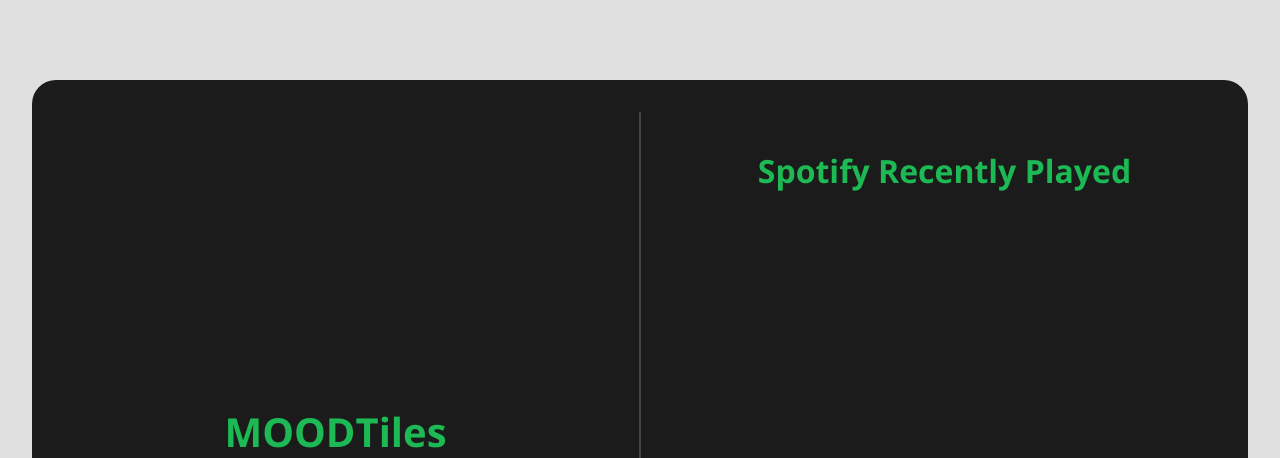
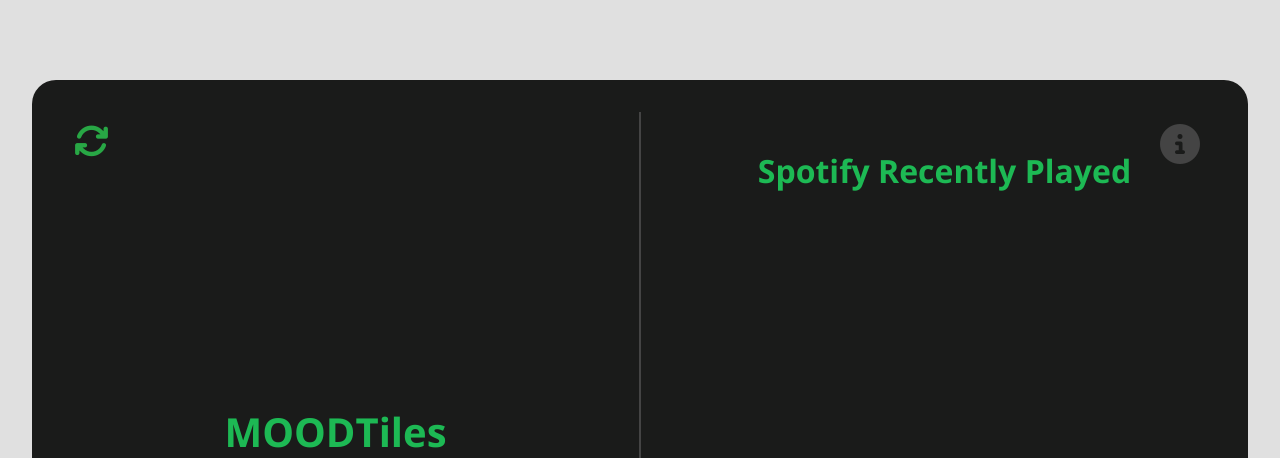
Before and after one commit to LanceColorina/MOOD-TILES, a Flask app: template templates/home.html in a window 1280 px wide. Shown: the top 458 px of the page. Run offline with Flask 3, Linux system fonts and the light colour scheme; the template is opened without the code that fills it, so the values that code supplies are empty.

Commit message:
added about button and refresh button

```diff
--- a/api/app.py
+++ b/api/app.py
@@ -85,6 +85,7 @@
         user = create_or_update_user(user_info, token_info)
         session['user_id'] = user.id
         session['logged_in'] = True
+        session['show_about_modal'] = True
 
         return redirect('/recent')
     except Exception as e:
@@ -96,9 +97,11 @@
 @login_required
 def recent(sp, user):
     try:
+
         # Get currently playing track
         current_playing = sp.current_playback()
         current_song = None
+        show_modal = session.pop('show_about_modal', False)
         try:
             current_playing = sp.current_playback()
             if current_playing and current_playing.get('is_playing'):
@@ -148,7 +151,8 @@
             songs=paginated_songs,
             page=page,
             total_pages=total_pages,
-            current_song=current_song
+            current_song=current_song,
+            show_modal=show_modal
         )
 
     except Exception as e:
--- a/static/style.css
+++ b/static/style.css
@@ -297,6 +297,7 @@
 
 }
 .music-section.now-playing {
+  position: relative; /* Needed to anchor the refresh button inside */
   display: flex;
   flex-direction: column;
   justify-content: center;
@@ -312,6 +313,43 @@
 .check{
   cursor: pointer;
 }
+
+.about-button {
+  position: absolute;
+  top: 10px;
+  right: 10px;
+  background: none;
+  border: none;
+  font-size: 40px; /* Increased size */
+  color: #444;
+  cursor: pointer;
+  transition: color 0.3s ease;
+  z-index: 20;
+}
+
+.about-button:hover {
+  color: #000;
+}
+
+.refresh-button {
+  position: absolute;
+  top: -40px;
+  left: 10px;
+  background: none;            /* No background */
+  border: none;                /* No border */
+  padding: 0;                  /* Remove padding */
+  font-size: 35px;             /* Make icon larger */
+  color: #28a745;              /* Green icon color */
+  cursor: pointer;
+  z-index: 10;
+  transition: transform 0.2s ease;
+}
+
+.refresh-button:hover {
+  transform: scale(1.2);
+  color: #218838;              /* Slightly darker green on hover */
+}
+
 
 .now-playing-content {
   display: flex;
@@ -348,6 +386,11 @@
   flex-direction: column;
   gap: 1.2rem;
   margin-top: 2rem;
+}
+
+
+.music-section.recently-played {
+  position: relative;
 }
 
 .song-link a {
--- a/templates/home.html
+++ b/templates/home.html
@@ -4,12 +4,14 @@
   <meta charset="UTF-8">
   <title>Spotify Listening History</title>
   <link rel="stylesheet" href="{{ url_for('static', filename='style.css') }}">
+  <link rel="stylesheet" href="https://cdnjs.cloudflare.com/ajax/libs/font-awesome/6.5.0/css/all.min.css">
+
 </head>
 <body>
-        {% if session.user_id and page >= 1%}
-        <div class="modal-overlay" id="aboutModal">
+        {% if show_modal and session.user_id and page >= 1 %}
+        <div class="modal-overlay" id="aboutModal" style="display: flex;">
         <div class="about-app">
-            <span class="close-modal" onclick="document.getElementById('aboutModal').style.display='none'">&times;</span>
+            <span class="close-modal" onclick="closeAboutModal()">&times;</span>
             <h2>About Mood Tiles</h2>
             <p>
                 <strong>MOOD Tiles</strong> is a personalized music reflection tool that helps you visualize your Spotify listening history.
@@ -25,6 +27,9 @@
   <div class="music-container">
     <!-- NOW PLAYING -->
     <div class="music-section now-playing">
+        <button class="refresh-button" onclick="refreshCurrentSong()" title="Refresh">
+        <i class="fas fa-arrows-rotate"></i>
+        </button>
         <div class="now-playing-content">
         <h1 class="app-title">
             <span class="mood-m">M</span>
@@ -33,7 +38,9 @@
             <span class="mood-d">D</span>
             <span class="mood-tiles"> Tiles</span>
         </h1>
-      <h2>🎧 Now Playing</h2>
+        <div style="display: flex; justify-content: space-between; align-items: center;">
+        <h2>🎧 Now Playing</h2>
+        </div>
       {% if current_song %}
       <div class="current-track {{ current_song.mood }}">
         <div class="album-art ">
@@ -66,6 +73,9 @@
 
     <!-- RECENTLY PLAYED -->
     <div class="music-section recently-played">
+     <button class="about-button" onclick="openAboutModal()" title="About this app">
+            <i class="fas fa-circle-info"></i>
+        </button>
     <h1>Spotify Recently Played</h1>
     {% if songs %}
         <a class="check" onclick="openMonthlyModal()">Check your monthly mood ➜</a>
@@ -116,6 +126,17 @@
 </body>
 <script>
 
+function closeAboutModal() {
+    document.getElementById('aboutModal').style.display = 'none';
+}
+
+function openAboutModal() {
+  const modal = document.getElementById('aboutModal');
+  if (modal) {
+    modal.style.display = 'block';
+  }
+}
+
 function openMonthlyModal() {
     document.getElementById('monthlyModalOverlay').style.display = 'flex';
 }
@@ -131,6 +152,13 @@
     }
 }
 
+function refreshCurrentSong() {
+    // Reload the /recent page to update the "Now Playing" section
+    location.reload();
+}
+
+
+
 </script>
 
 </html>
--- a/templates/monthly.html
+++ b/templates/monthly.html
@@ -117,7 +117,7 @@
         <h3 class="song-title" style="font-size: 1.4rem;">${song.name}</h3>
       </div>
       <div class="song-artist style="font-size: 1.5rem;">by ${song.artist}</div>
-      <div class="song-played-at style="font-size: 1.5rem;">Played at: ${song.played_at}</div>
+      <div class="song-played-at style="font-size: 1.5rem;">🕓 ${song.played_at}</div>
       <div class="song-mood-label style="font-size: 1.5rem;">Mood: ${song.mood}</div>
     </div>
   `).join('');
```
